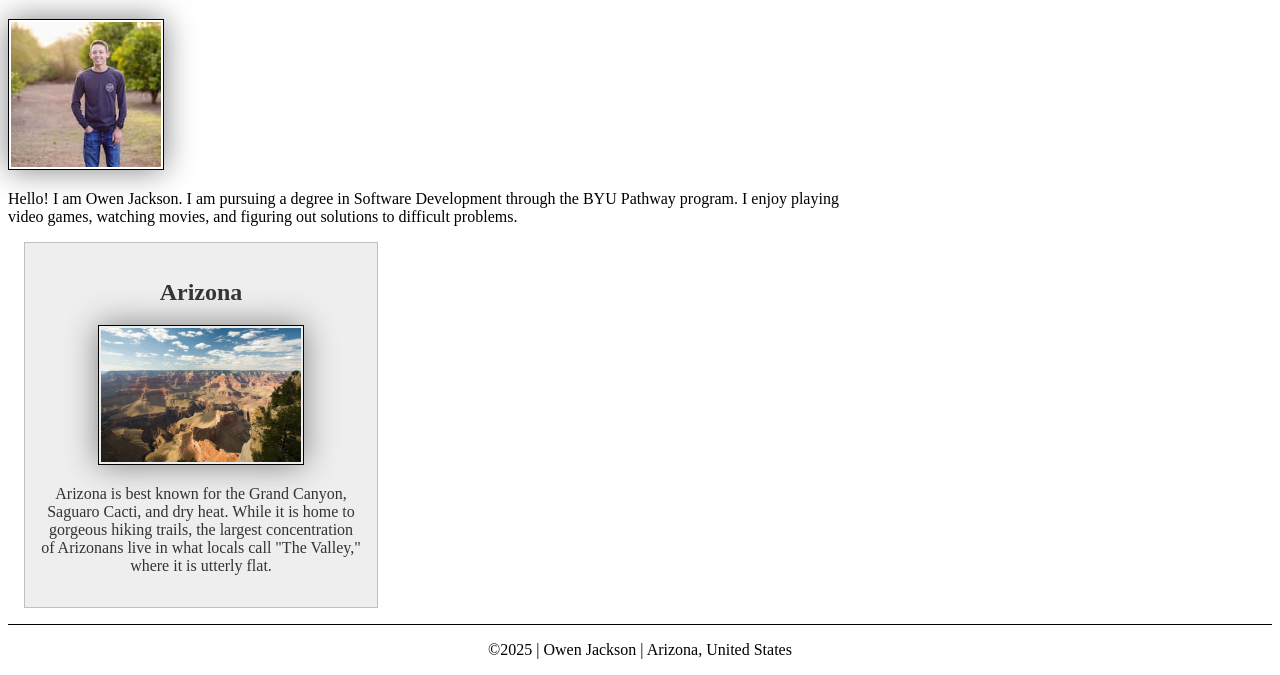
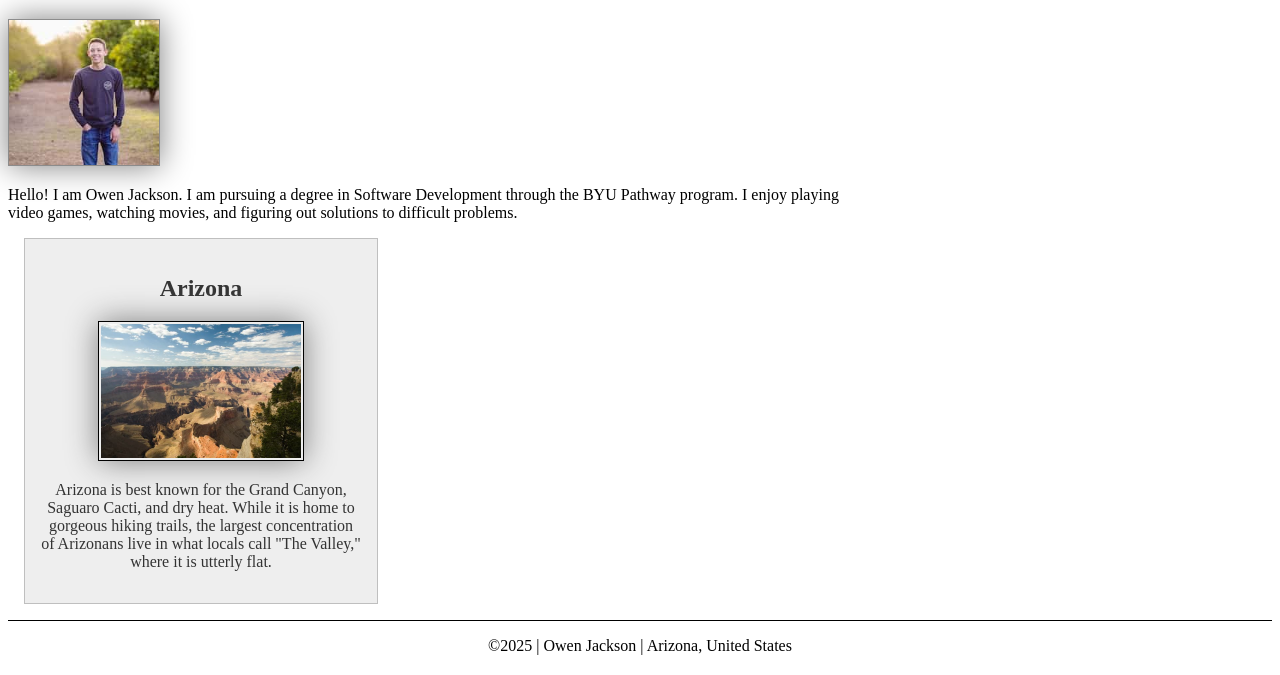
Before and after one commit to owenjackson23/wdd130, a plain HTML site: page index.html in a window 1280 px wide. Shown: the part 205-880 px from the top of the page. Drawn offline with Linux system fonts and the light colour scheme.

Commit message:
Fixed errors

```diff
--- a/index.html
+++ b/index.html
@@ -5,7 +5,7 @@
     <meta charset="UTF-8">
     <meta name="viewport" content="width=device-width, initial-scale=1.0">
     <title>Owen Jackson | WDD 130</title>
-    <meta name="description" content="Home page for Owen Jackson's WDD130 class">
+    <meta name="description" content="This is a home page for Owen Jackson's WDD130 class">
     <meta name="author" content="Owen Jackson">
     <link rel="stylesheet" href="styles/styles.css">
 </head>
--- a/styles/styles.css
+++ b/styles/styles.css
@@ -10,12 +10,15 @@ nav a {
 }
 
 main {
-    width: 840px;
+    max-width: 840px;
 }
 
 main img {
     width: 150px;
     height: auto;
+    border: 1px solid rgb(0 0 0 / 0.45);
+    padding: 0;
+    box-shadow: 0 0 30px gray;
 }
 
 aside {
```
